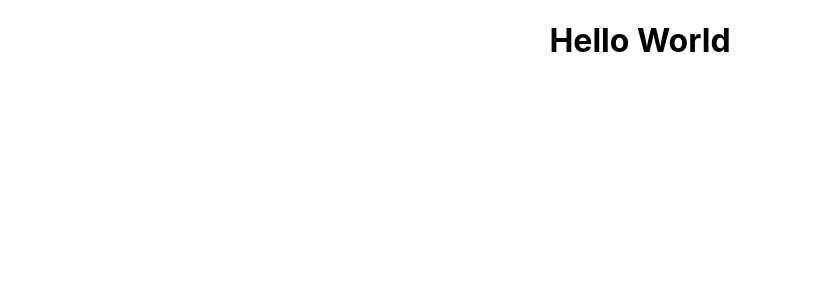
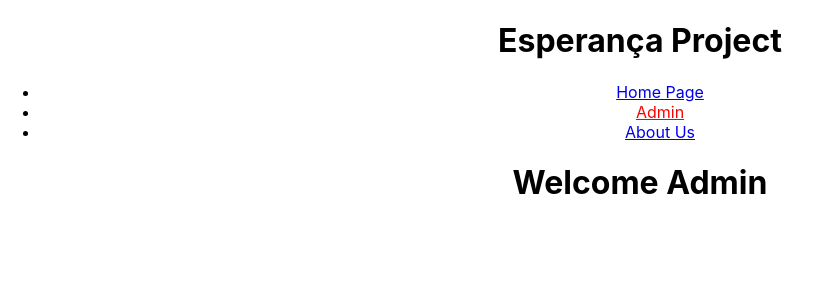
Before and after one commit to cdorella/fspt2-volunteer-sign-up-project, a React (Create React App) app in the folder client/: page /admin in a window 1280 px wide. Shown: the top 300 px of the page, without its empty margins (0-822 px from the left). Built offline with nearby package versions, Linux system fonts and the light colour scheme.

Commit message:
boilerplate client

```diff
--- a/client/package.json
+++ b/client/package.json
@@ -8,6 +8,7 @@
 		"@testing-library/user-event": "^7.1.2",
 		"react": "^16.13.1",
 		"react-dom": "^16.13.1",
+		"react-router-dom": "^5.2.0",
 		"react-scripts": "3.4.1"
 	},
 	"scripts": {
--- a/client/src/App.css
+++ b/client/src/App.css
@@ -12,3 +12,7 @@
 	font-size: calc(10px + 2vmin);
 	color: white;
 }
+
+.active-item {
+	color: red;
+}
--- a/client/src/App.js
+++ b/client/src/App.js
@@ -1,13 +1,48 @@
 import React from "react";
+import { BrowserRouter, Switch, Route, NavLink } from "react-router-dom";
 import "./App.css";
 
+import Admin from "./pages/admin-page";
+import HomePage from "./pages/home-page";
+import About from "./pages/about-page";
+
 class App extends React.Component {
-	state = {};
+	state = {
+		path: "/",
+	};
+
+	handleOnClick = path => {
+		this.setState({ path });
+	};
 
 	render() {
 		return (
 			<div className="App">
-				<h1>Hello World</h1>
+				<h1>Esperança Project</h1>
+				<BrowserRouter>
+					<ul>
+						<li>
+							<NavLink exact activeClassName="active-item" to="/">
+								Home Page
+							</NavLink>
+						</li>
+						<li>
+							<NavLink activeClassName="active-item" to="/admin">
+								Admin
+							</NavLink>
+						</li>
+						<li>
+							<NavLink activeClassName="active-item" to="/about">
+								About Us
+							</NavLink>
+						</li>
+					</ul>
+					<Switch>
+						<Route exact path="/" children={HomePage} />
+						<Route path="/admin" children={Admin} />
+						<Route path="/about" children={About} />
+					</Switch>
+				</BrowserRouter>
 			</div>
 		);
 	}
--- /dev/null
+++ b/client/src/pages/about-page.jsx
@@ -0,0 +1,11 @@
+import React from "react";
+
+const About = () => {
+	return (
+		<>
+			<h1>About us</h1>
+		</>
+	);
+};
+
+export default About;
--- /dev/null
+++ b/client/src/pages/admin-page.jsx
@@ -0,0 +1,7 @@
+import React from "react";
+
+const Admin = () => {
+	return <h1>Welcome Admin</h1>;
+};
+
+export default Admin;
--- /dev/null
+++ b/client/src/pages/home-page.jsx
@@ -0,0 +1,7 @@
+import React from "react";
+
+const HomePage = () => {
+	return <h1>Welcome Guest</h1>;
+};
+
+export default HomePage;
```
Also changed, not shown: 1 other file (tests, documents, lock files or other folders).
